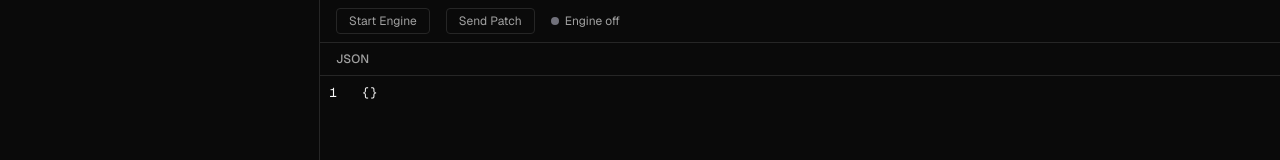
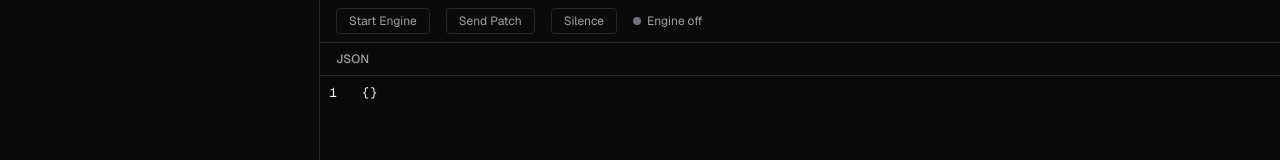
Before and after one commit to daniel-dihardja/flockscript, a Next.js app in the folder apps/web/: page /ai in a window 1280 px wide. Shown: the top 160 px of the page. Built offline with nearby package versions, Linux system fonts and the light colour scheme.

Commit message:
add silence button

```diff
--- a/apps/web/app/ai/editor-toolbar.tsx
+++ b/apps/web/app/ai/editor-toolbar.tsx
@@ -24,6 +24,7 @@ export function EditorToolbar() {
     workletReady,
     initEngine,
     sendPatch,
+    silence,
   } = usePatch();
 
   return (
@@ -41,6 +42,13 @@ export function EditorToolbar() {
         onClick={sendPatch}
       >
         Send Patch
+      </button>
+      <button
+        type="button"
+        className="rounded border border-border px-3 py-1 text-xs transition hover:bg-muted"
+        onClick={silence}
+      >
+        Silence
       </button>
 
       <div className="flex items-center gap-1.5">
--- a/apps/web/app/ai/patch-provider.tsx
+++ b/apps/web/app/ai/patch-provider.tsx
@@ -23,6 +23,7 @@ interface PatchContextValue {
   workletReady: boolean;
   initEngine: () => Promise<void>;
   sendPatch: () => Promise<void>;
+  silence: () => void;
 }
 
 const PatchContext = createContext<PatchContextValue | null>(null);
@@ -36,6 +37,7 @@ export function PatchProvider({ children }: { children: React.ReactNode }) {
   const [workletReady, setWorkletReady] = useState(false);
   const engineRef = useRef<{
     resume: () => Promise<void>;
+    silence: () => void;
     getDebugStatus: () => {
       contextState: string;
       sampleRate: number;
@@ -77,8 +79,11 @@ export function PatchProvider({ children }: { children: React.ReactNode }) {
     }
   }, [initEngine, patch]);
 
+  const silence = useCallback(() => {
+    engineRef.current?.silence();
+  }, []);
+
   useEffect(() => {
-    if (!engineReady) return;
     const tick = () => {
       const s = engineRef.current?.getDebugStatus?.();
       if (s) {
@@ -104,6 +109,7 @@ export function PatchProvider({ children }: { children: React.ReactNode }) {
         workletReady,
         initEngine,
         sendPatch,
+        silence,
       }}
     >
       {children}
```
